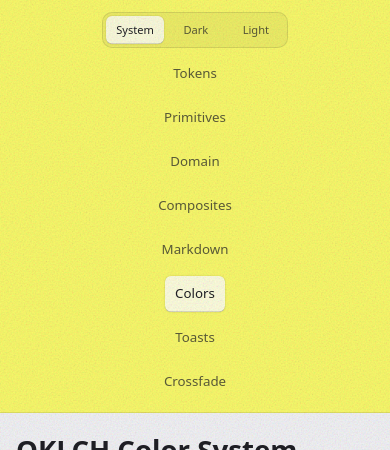
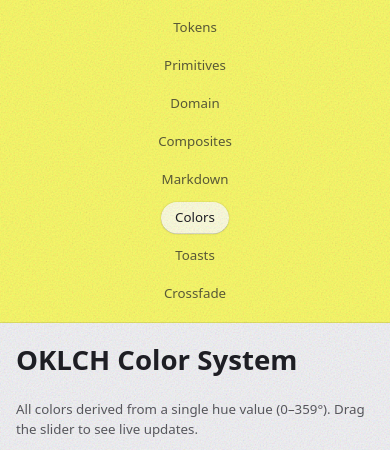
Before and after one commit to bibixx/trenuj-se, a React (Vite) app: page /dev/design-system/colors in a window 390 px wide. Shown: the top 450 px of the page. Built offline with nearby package versions, Linux system fonts and the light colour scheme; no server answers; what what-input would draw is missing.

Commit message:
Add haptic feedback to design system nav links and make them a horizontal scrollable list on mobile

```diff
--- a/src/routes/dev/design-system.module.css
+++ b/src/routes/dev/design-system.module.css
@@ -431,16 +431,19 @@
   .sidebarContent {
     display: flex;
     align-items: center;
-    gap: 8px;
+    gap: 6px;
     padding: 0;
   }
 
   .sidebarHeader {
-    margin-bottom: 0;
+    display: none;
   }
 
-  .sidebarTitle {
-    display: none;
+  .navItem {
+    flex-shrink: 0;
+    white-space: nowrap;
+    padding: 6px 14px;
+    border-radius: var(--radius-full);
   }
 
   .main {
--- a/src/routes/dev/design-system.tsx
+++ b/src/routes/dev/design-system.tsx
@@ -1,4 +1,5 @@
 import { createFileRoute, Link, Outlet } from "@tanstack/react-router";
+import { triggerHaptic } from "tactus";
 import { ScrollAreaComponent as ScrollArea } from "../../components/primitives/ScrollArea/ScrollArea.tsx";
 import { ToggleGroup } from "../../components/primitives/ToggleGroup/ToggleGroup.tsx";
 import { useTheme } from "../../lib/theme.ts";
@@ -39,7 +40,7 @@ function DesignSystemLayout() {
                   </ToggleGroup.Root>
                 </div>
                 {SECTIONS.map((section) => (
-                  <Link key={section.to} to={section.to} className={styles.navItem} activeProps={{ className: styles.navItemActive }}>
+                  <Link key={section.to} to={section.to} className={styles.navItem} activeProps={{ className: styles.navItemActive }} onClick={() => triggerHaptic()}>
                     {section.label}
                   </Link>
                 ))}
```
